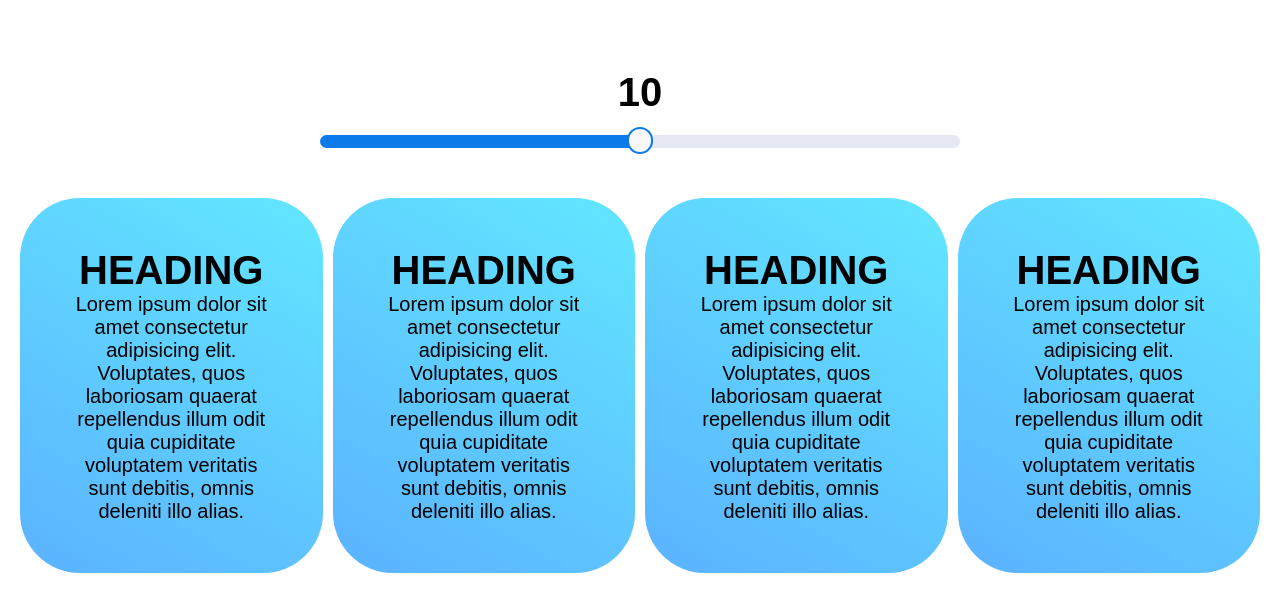
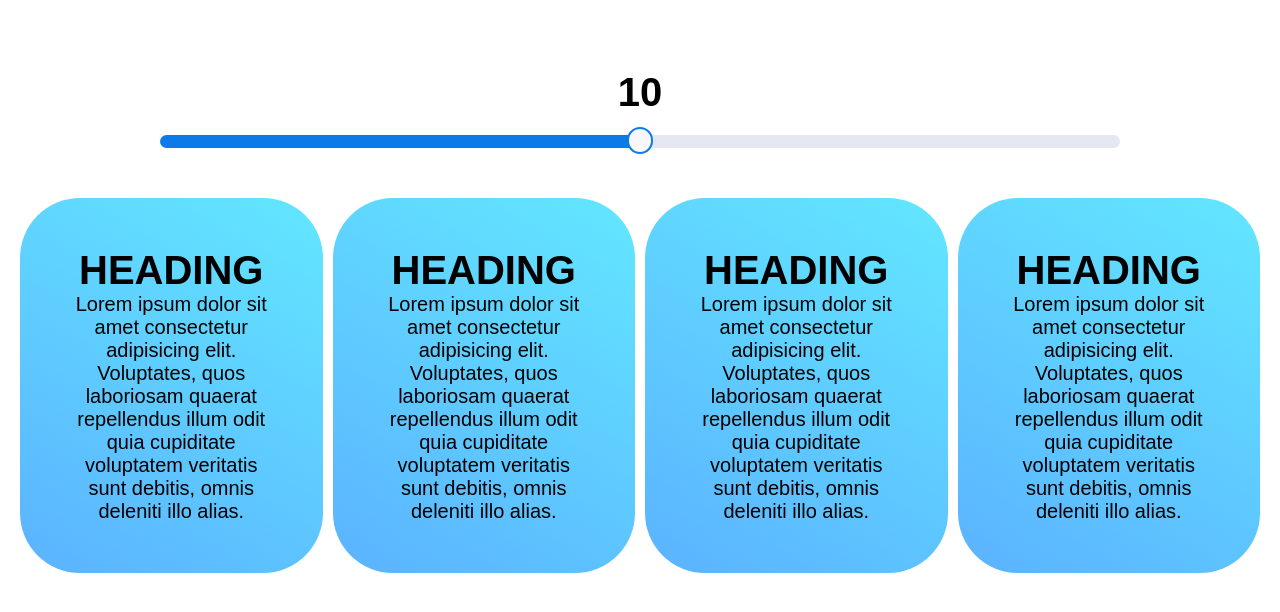
Before and after one commit to purpleBL/test, a plain HTML site: page index.html in a window 1280 px wide. Drawn offline with Linux system fonts and the light colour scheme.

Commit message:
Update slider.css

```diff
--- a/slider.css
+++ b/slider.css
@@ -1,5 +1,5 @@
 input[type="range"].styled-slider {
-  width: 50vw;
+  width: 75vw;
   -webkit-appearance: none;
 }
 
```
